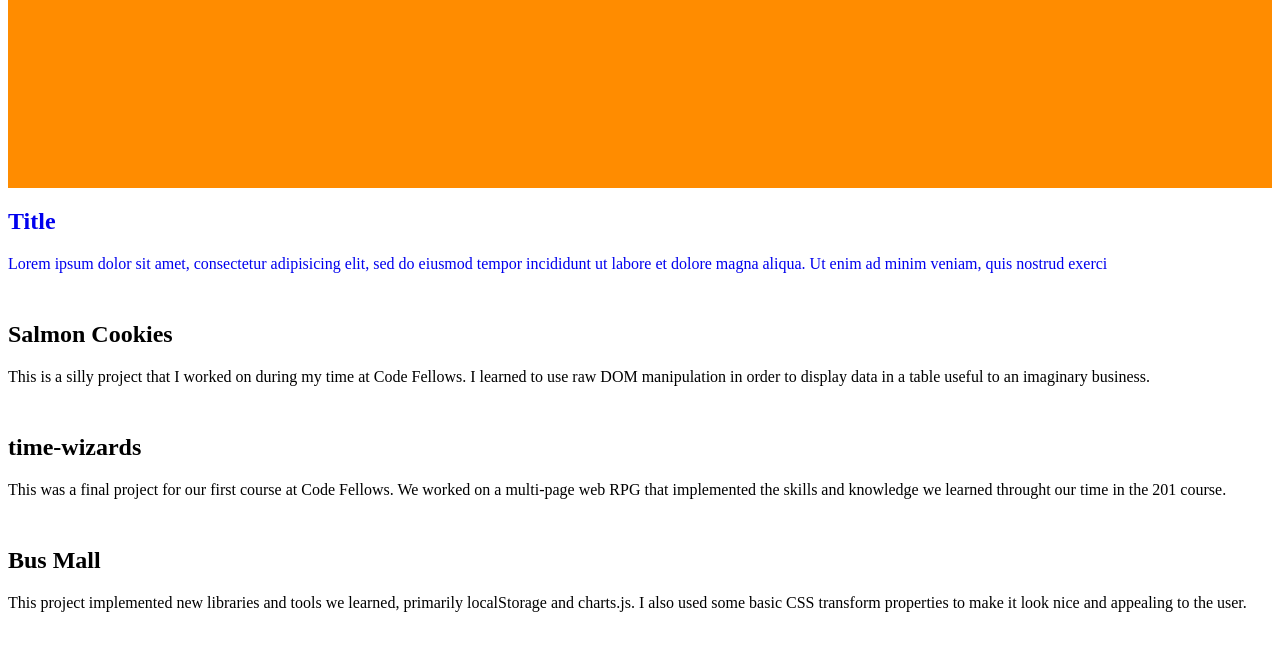
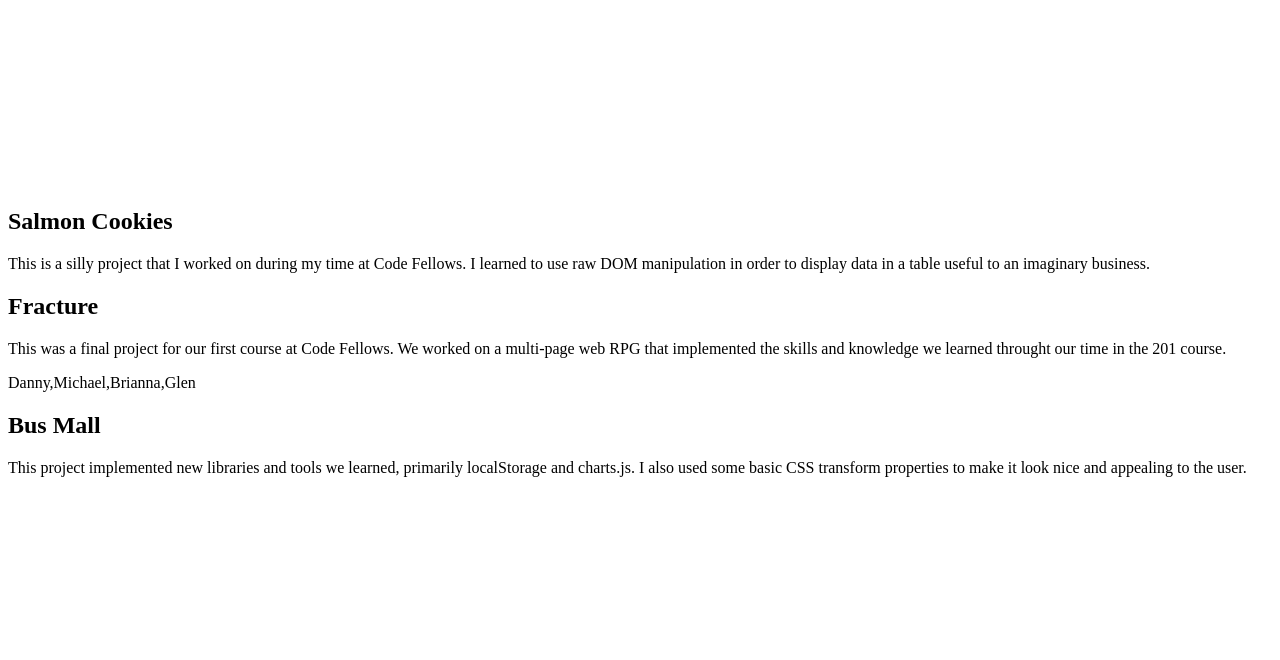
Before and after one commit to endere/portfolio, a plain HTML site: page index.html in a window 1280 px wide. Shown: the part 321-981 px from the top of the page. After the commit the page ends 814 px from the top, so only its background shows below. Drawn offline with nearby package versions, Linux system fonts and the light colour scheme.

Commit message:
Implemented handlebars template into the HTML, but I need to get the links working by adding an event listener to the section.

```diff
--- a/base.css
+++ b/base.css
@@ -13,7 +13,7 @@
 
 header {
   position: relative;
-  background-color: darkorange;
+  /*background-color: darkorange;*/
   width: 100%;
   height: 30vh;
 }
@@ -35,6 +35,7 @@ ul {
 
 a {
   text-decoration: none;
+  color: black;
 }
 
 .nav-list {
--- a/index.html
+++ b/index.html
@@ -7,6 +7,11 @@
     <script src="https://use.fontawesome.com/75786b0e71.js"></script>
     <script src="https://ajax.googleapis.com/ajax/libs/jquery/3.1.1/jquery.min.js"></script>
     <meta name="viewport" content="width=device-width, initial-scale=1.0">
+    <script  id="project-template" type="text/x-handlebars-template">
+      <h2>{{title}}</h2>
+      <p class="description">{{description}}</p>
+      <p class="contributors">{{contributors}}</p>
+    </script>
   </head>
   <body>
     <header>
@@ -29,14 +34,14 @@
       <h1>My Projects</h1>
     </header>
     <section id="projects">
-    <a href="#" class="link"><article class="template">
+    <article class="template">
       <h2 class="title">Title</h2>
       <p class="description">Lorem ipsum dolor sit amet, consectetur adipisicing elit, sed do eiusmod tempor incididunt ut labore et dolore magna aliqua. Ut enim ad minim veniam, quis nostrud exerci</p>
       <ul class="contributors">
        </ul>
-    </article></a>
   </section>
   </main>
+    <script src="https://cdnjs.cloudflare.com/ajax/libs/handlebars.js/4.0.6/handlebars.js"></script>
     <script src="projectData.js"></script>
     <script src="projects.js"></script>
   </body>
--- a/projectData.js
+++ b/projectData.js
@@ -10,7 +10,7 @@ var projectData = [
   },
 
   {
-    title: 'time-wizards',
+    title: 'Fracture',
     link: 'https://kurtrm.github.io/time-wizards/',
     description: 'This was a final project for our first course at Code Fellows. We worked on a multi-page web RPG that implemented the skills and knowledge we learned throught our time in the 201 course.',
     contributors: ['Danny', 'Michael', 'Brianna', 'Glen'],
--- a/projects.js
+++ b/projects.js
@@ -15,18 +15,24 @@ function Project (props) {
 Project.prototype.toHtml = function() {
   //Create a template in the html for this stuff!
   //Needs: .template data-''
-  var $newProject = $('article.template').clone().removeClass('template');
+  // var $newProject = $('article.template').clone().removeClass('template');
 
   // $newProject.attr('', this.);
+  $('.template').hide();
+  var source = $('#project-template').html();
+  var templateRender = Handlebars.compile(source);
 
-  $newProject.find('.title').text(this.title);
-  $newProject.find('.link').attr('href', this.link);
-  $newProject.find('.description').text(this.description);
-  // $newProject.find('.contributors').html(this.contributors);
-  // $newProject.find('').attr('datetime', this.);
-  $('#projects').css('background-image' , this.image);
-  // $newProject.find('').text('about ' + parseInt((new Date() - new Date(this.publishedOn))/60/60/24/1000) + ' days ago');
-  return $newProject;
+  // $newProject.find('.title').text(this.title);
+  // $newProject.find('.link').attr('href', this.link);
+  // $newProject.find('.description').text(this.description);
+  // // $newProject.find('.contributors').html(this.contributors);
+  // // $newProject.find('').attr('datetime', this.);
+  // $('#projects').css('background-image' , this.image);
+  // // $newProject.find('').text('about ' + parseInt((new Date() - new Date(this.publishedOn))/60/60/24/1000) + ' days ago');
+  // return $newProject;
+
+  return templateRender(this);
+
 };
 
 // projectData.sort(function(a,b) {
@@ -35,7 +41,6 @@ Project.prototype.toHtml = function() {
 
 projectData.forEach(function(ele) {
   allProjects.push(new Project(ele));
-  console.table(allProjects);
 });
 
 allProjects.forEach(function(a){
```
